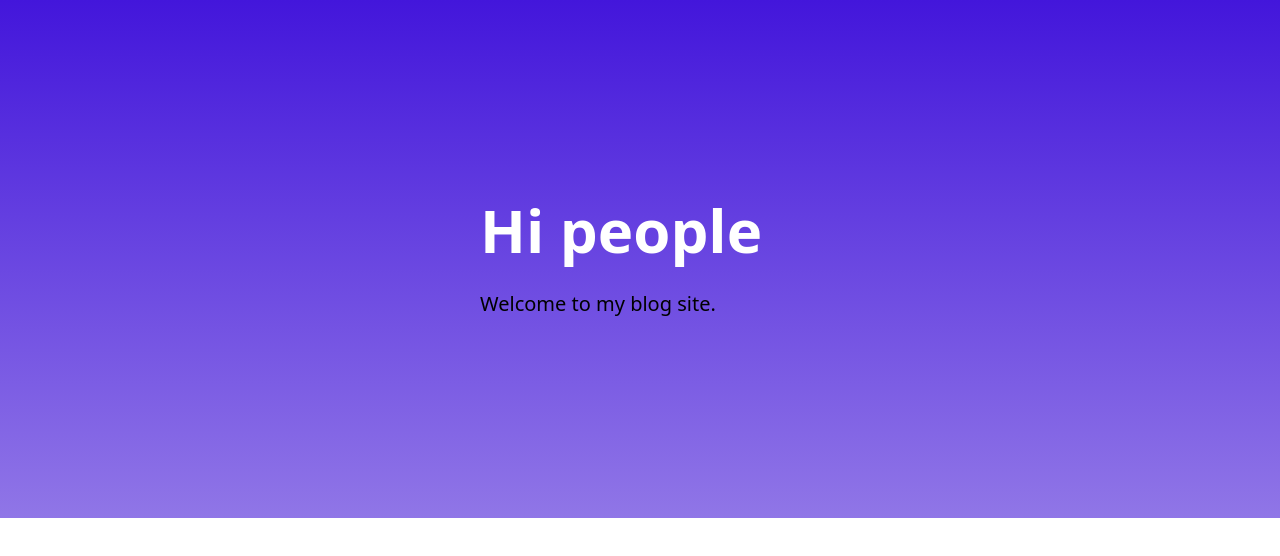
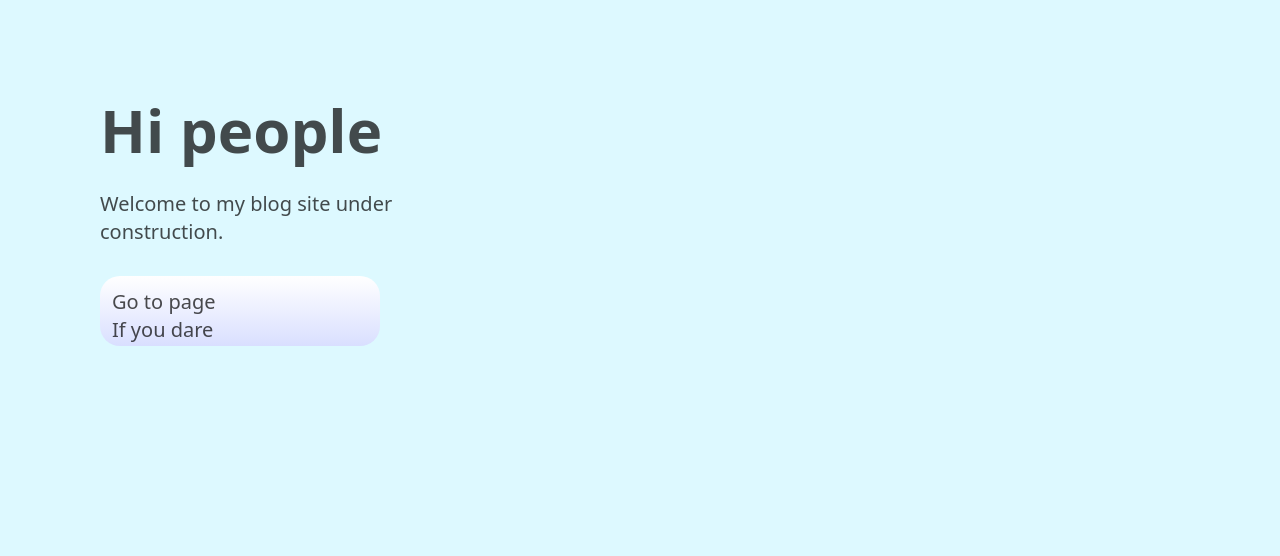
Before and after one commit to SvetoslavAngelov/blog-site, a Gatsby site: page / in a window 1280 px wide. Built offline with nearby package versions, Linux system fonts and the light colour scheme; Gatsby itself is replaced by a stand-in of ours.

Commit message:
Added colour and global styles

```diff
--- /dev/null
+++ b/src/components/buttons/LinkButton.js
@@ -0,0 +1,32 @@
+import React from "react"
+import styled from "styled-components"
+import { BodyMain } from "../styles/TextStyles"
+import { themes } from "../styles/ColorStyles"
+import { Link } from "gatsby"
+
+export default function LinkButton(props) {
+    return (
+        <Link to="/page-2">
+            <Wrapper>
+                <Title>{props.Title || "Default"}</Title>
+                <Subtitle>{props.Subtitle || "Default"}</ Subtitle>
+            </ Wrapper>
+        </ Link>
+    )
+}
+
+const Wrapper = styled.div`
+    width: 280px;
+    height: 70px;
+
+    padding: 12px;
+
+    background: linear-gradient(180deg, #FFFFFF 0%, #D9DFFF 100%);
+    border-radius: 20px;
+`
+const Title = styled(BodyMain)`
+    color: ${themes.lightMode.textSecondary};
+`
+const Subtitle = styled(BodyMain)`
+    color: ${themes.lightMode.textSecondary}
+`
--- a/src/components/layout/layout.js
+++ b/src/components/layout/layout.js
@@ -1,9 +1,11 @@
 import React from "react"
+import { GlobalStyle } from "../styles/GlobalStyle"
 import "./layout.css"
 
 function Layout({ children }) {
   return (
     <>
+      <GlobalStyle />
       <main>{children}</main>
     </>
   )
--- a/src/components/sections/HeroSection.js
+++ /dev/null
@@ -1,36 +0,0 @@
-import React from "react"
-import styled from "styled-components"
-import { BodyMain, H1 } from "../styles/TextStyles"
-
-function HeroSection() {
-    return (
-        <Wrapper>
-            <ContentWrapper>
-                <TextWrapper>
-                    <Title>Hi people</Title>
-                    <Description>Welcome to my blog site.</Description>
-                </TextWrapper>
-            </ContentWrapper>
-        </Wrapper>
-    )
-}
-
-export default HeroSection
-
-const Wrapper = styled.div`
-    background: linear-gradient(180deg, #4316DB 0%, #9076E7 100%);
-`
-const ContentWrapper = styled.div`
-    max-width: 380px;
-    margin: 0 auto;
-    padding: 200px 30px;
-`
-const TextWrapper = styled.div`
-    max-width: 360px;
-    display: grid;
-    gap: 30px;
-`
-const Title = styled(H1)`
-    color: white;
-`
-const Description = styled(BodyMain)``
--- /dev/null
+++ b/src/components/sections/MainSection.js
@@ -0,0 +1,43 @@
+import React from "react"
+import styled from "styled-components"
+import { themes } from "../styles/ColorStyles"
+import { BodyMain, H1 } from "../styles/TextStyles"
+import LinkButton from "../buttons/LinkButton"
+
+function MainSection() {
+    return (
+        <Wrapper>
+            <ContentWrapper>
+                <TextWrapper>
+                    <Title>Hi people</Title>
+                    <Description>Welcome to my blog site under construction.</Description>
+                    <LinkButton
+                        Title="Go to page"
+                        Subtitle="If you dare" />
+                </TextWrapper>
+            </ContentWrapper>
+        </Wrapper>
+    )
+}
+
+export default MainSection
+
+const Wrapper = styled.div`
+    background: ${themes.lightMode.backgroundPrimary};
+`
+const ContentWrapper = styled.div`
+    max-width: 1340px;
+    margin: 0 auto;
+    padding: 100px 100px;
+`
+const TextWrapper = styled.div`
+    max-width: 360px;
+    display: grid;
+    gap: 30px;
+`
+const Title = styled(H1)`
+    color: ${themes.lightMode.textSecondary};
+`
+const Description = styled(BodyMain)`
+    color: ${themes.lightMode.textSecondary}
+`
--- a/src/components/styles/ColorStyles.js
+++ b/src/components/styles/ColorStyles.js
@@ -0,0 +1,14 @@
+export const themes = {
+    lightMode: {
+        textPrimary: "#000000",
+        textSecondary: "rgba(0,0,0,0.7)",
+        backgroundPrimary: "#DDF9FF",
+        backgroundSecondary: "#FFEADE",
+    },
+    darkMode: {
+        textPrimary: "#FFFFFF",
+        textSecondary: "rgba(255,255,255,0.7)",
+        backgroundPrimary: "#00A9CE",
+        backgroundSecondary: "#FFAB7B",
+    }
+}
--- /dev/null
+++ b/src/components/styles/GlobalStyle.js
@@ -0,0 +1,8 @@
+import { createGlobalStyle } from 'styled-components'
+import { themes } from './ColorStyles'
+
+export const GlobalStyle = createGlobalStyle`
+    body{
+        background: ${themes.lightMode.backgroundPrimary};
+    }
+`
--- a/src/components/styles/TextStyles.js
+++ b/src/components/styles/TextStyles.js
@@ -5,15 +5,18 @@ export const H1 = styled.h1`
     font-size: 60px;
 `
 export const H2 = styled.h2`
-    font-wight: bold;
+    font-weight: bold;
     font-size: 40px;
 `
 export const H3 = styled.h3`
     font-weight: bold;
     font-size: 30px;
 `
+
+// For better readibility non-header fonts have the added line-height property
+
 export const BodyIntro = styled.p`
-    font-wight: 500;
+    font-weight: 500;
     font-size: 24px;
     line-height: 140%;
 `
@@ -22,3 +25,18 @@ export const BodyMain = styled.p`
     font-size: 20px;
     line-height: 140%
 `
+export const MediumText = styled.p`
+    font-weight: normal;
+    font-size: 17px;
+    line-height: 140%;
+`
+export const Caption = styled.p`
+    font-weight: normal;
+    font-size: 15px;
+    line-height: 140%;
+`
+export const SmallText = styled.p`
+    font-weight: normal;
+    font-size: 13px;
+    line-height: 140%;
+`
--- a/src/pages/index.js
+++ b/src/pages/index.js
@@ -1,13 +1,13 @@
 import React from "react"
 import Layout from "../components/layout/layout"
 import Seo from "../components/layout/seo"
-import HeroSection from "../components/sections/HeroSection"
+import MainSection from "../components/sections/MainSection"
 
 function IndexPage() {
   return (
     <Layout>
       <Seo title="Home" />
-      <HeroSection />
+      <MainSection />
     </Layout>
   )
 }
```
Also changed, not shown: 1 other file.
